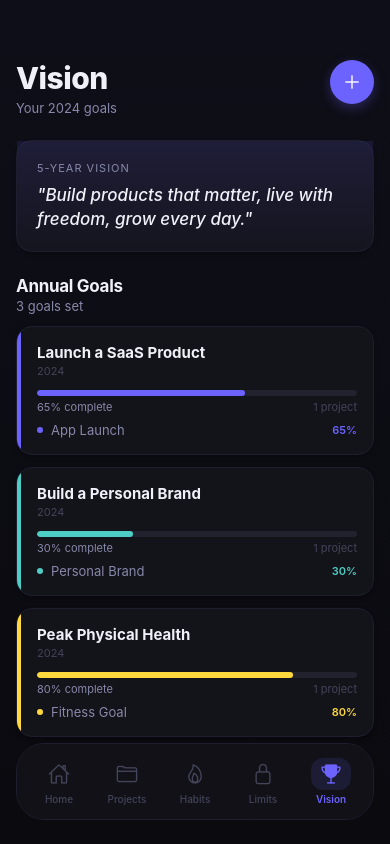
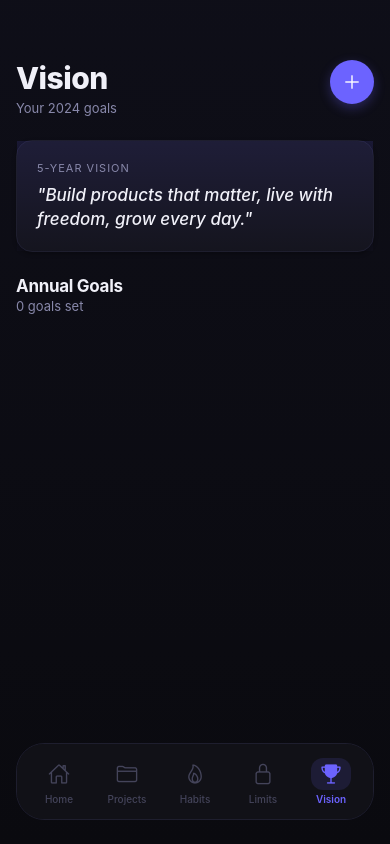
Before and after one commit to feloheger/FlowOS, a React Native app: screen /Goals in a window 390 px wide. Built offline with nearby package versions, Linux system fonts and the light colour scheme.

Commit message:
Add files via upload

```diff
--- a/src/data/initialData.js
+++ b/src/data/initialData.js
@@ -1,68 +1,3 @@
-export const initialProjects = [
-  {
-    id: '1',
-    title: 'App Launch',
-    description: 'FlowOS mobile launch Q3',
-    color: '#6C63FF',
-    progress: 0.65,
-    status: 'on_track',
-    deadline: '2024-09-30',
-    budget: 8000,
-    budgetUsed: 5200,
-    tasks: [
-      { id: 't1', title: 'Design System', done: true, energy: 'high' },
-      { id: 't2', title: 'Core Navigation', done: true, energy: 'high' },
-      { id: 't3', title: 'Dashboard Screen', done: false, energy: 'high' },
-      { id: 't4', title: 'Push Notifications', done: false, energy: 'medium' },
-      { id: 't5', title: 'App Store Assets', done: false, energy: 'low' },
-    ],
-    goal: 'g1',
-  },
-  {
-    id: '2',
-    title: 'Personal Brand',
-    description: 'Website + LinkedIn + Content',
-    color: '#4ECDC4',
-    progress: 0.3,
-    status: 'at_risk',
-    deadline: '2024-08-15',
-    budget: 2000,
-    budgetUsed: 400,
-    tasks: [
-      { id: 't6', title: 'Portfolio Website', done: false, energy: 'high' },
-      { id: 't7', title: 'LinkedIn Optimization', done: true, energy: 'low' },
-      { id: 't8', title: '10 Content Posts', done: false, energy: 'medium' },
-    ],
-    goal: 'g2',
-  },
-  {
-    id: '3',
-    title: 'Fitness Goal',
-    description: 'Run 5km under 25min',
-    color: '#FFD93D',
-    progress: 0.8,
-    status: 'on_track',
-    deadline: '2024-07-31',
-    budget: 500,
-    budgetUsed: 320,
-    tasks: [
-      { id: 't9', title: 'Week 1-4 Training', done: true, energy: 'high' },
-      { id: 't10', title: 'Week 5-8 Training', done: true, energy: 'high' },
-      { id: 't11', title: 'Final Test Run', done: false, energy: 'high' },
-    ],
-    goal: 'g3',
-  },
-];
-
-export const initialGoals = [
-  { id: 'g1', title: 'Launch a SaaS Product', year: 2024, color: '#6C63FF' },
-  { id: 'g2', title: 'Build a Personal Brand', year: 2024, color: '#4ECDC4' },
-  { id: 'g3', title: 'Peak Physical Health', year: 2024, color: '#FFD93D' },
-];
-
-export const initialTodayTasks = [
-  { id: 'today1', title: 'Dashboard Screen Layout', project: 'App Launch', energy: 'high', done: false, duration: 90 },
-  { id: 'today2', title: 'Write 2 LinkedIn Posts', project: 'Personal Brand', energy: 'medium', done: false, duration: 45 },
-  { id: 'today3', title: '5km Morning Run', project: 'Fitness Goal', energy: 'high', done: true, duration: 35 },
-  { id: 'today4', title: 'Review App Store Copy', project: 'App Launch', energy: 'low', done: false, duration: 20 },
-];
+export const initialProjects = [];
+export const initialGoals = [];
+export const initialTodayTasks = [];
```
